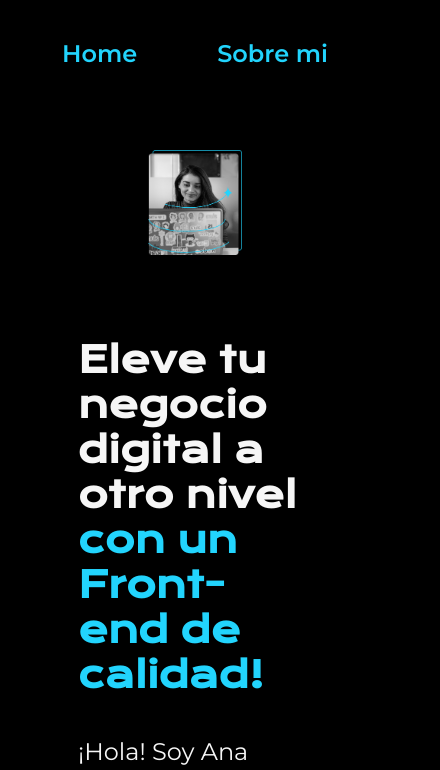
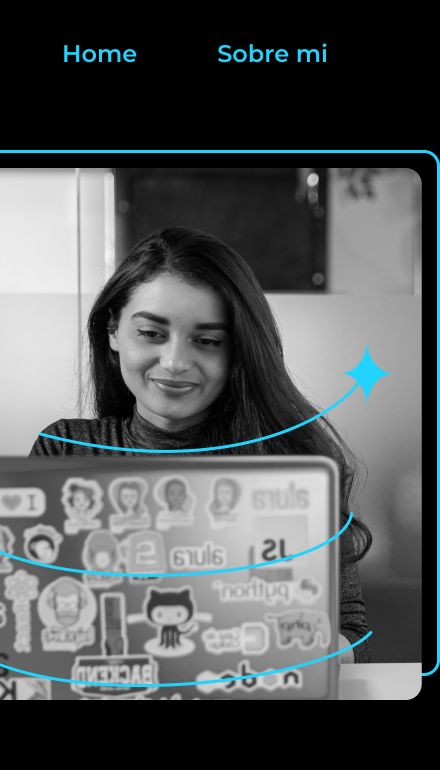
Before and after one commit to TatyPaty/Portafolio, a plain HTML site: page index.html in a window 390 px wide. Shown: the top 770 px of the page, 440 px wide, since content can reach past the window. Drawn offline with nearby package versions, Linux system fonts and the light colour scheme.

Commit message:
styles/style.css

```diff
--- a/styles/style.css
+++ b/styles/style.css
@@ -136,4 +136,8 @@ body{
         width: auto;
     }
 
+    .presentacion__imagen{
+        width: auto;
+    }
+
 }
```
